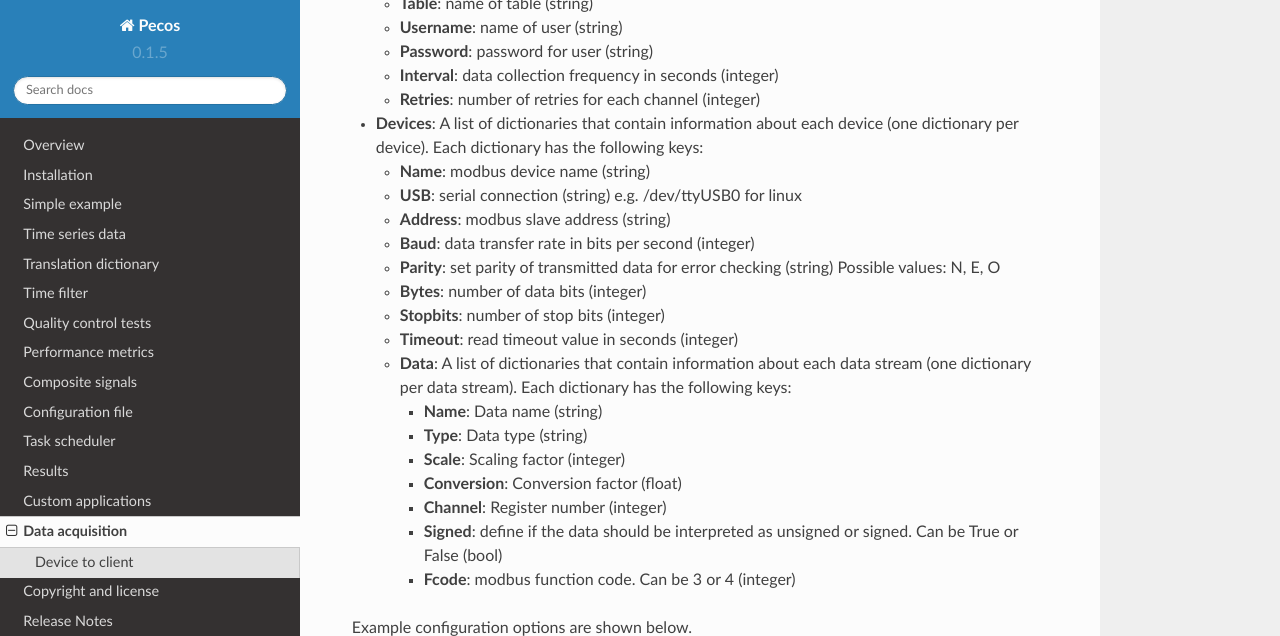
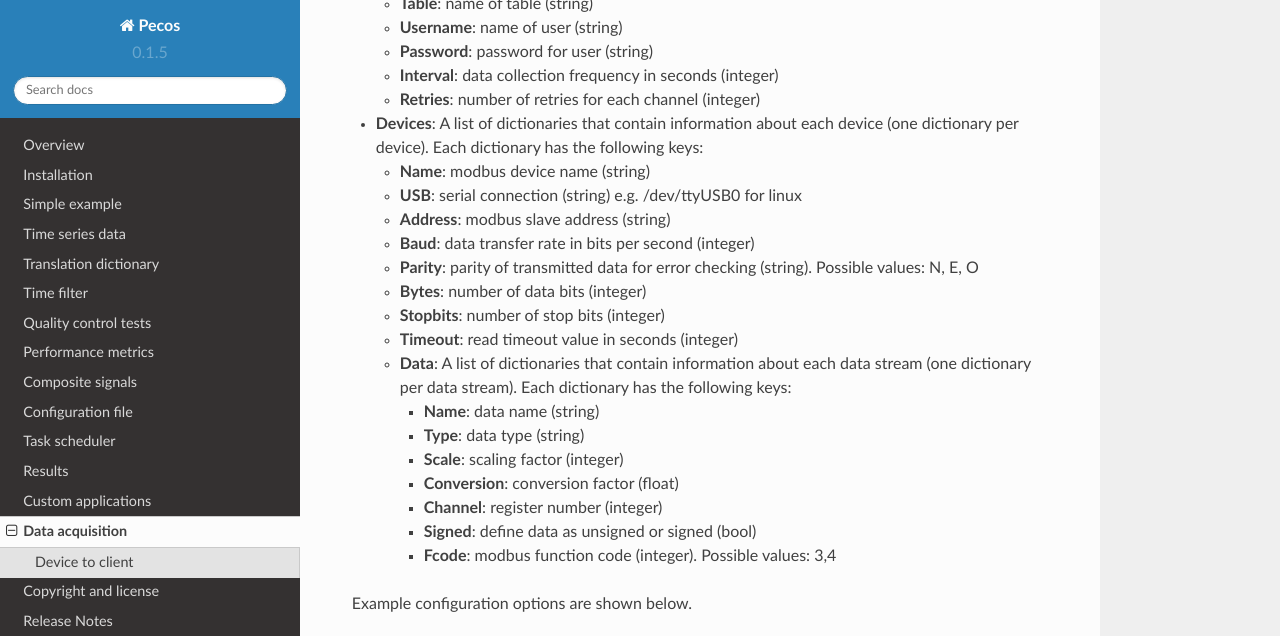
Before and after one commit to sjanzou/pecos, a Sphinx documentation site: the page built from documentation/daq.rst, in a window 1280 px wide and 900 px high, scrolled down 561 px, cut to the strip 0-636 px from the top of the window. Built offline with Sphinx 7.4.7 and the Read the Docs theme 2.0.0, drawn with Linux system fonts in a browser that asks for light colours.

Commit message:
Updates to data aquisition methods/documentation.

```diff
--- a/documentation/devicetoclient.rst
+++ b/documentation/daq.rst
@@ -37,20 +37,20 @@ The configuration options are described below.
   * **USB**: serial connection (string) e.g. /dev/ttyUSB0 for linux
   * **Address**: modbus slave address (string)
   * **Baud**: data transfer rate in bits per second (integer)
-  * **Parity**: set parity of transmitted data for error checking (string) Possible values: N, E, O
+  * **Parity**: parity of transmitted data for error checking (string). Possible values: N, E, O
   * **Bytes**: number of data bits (integer)
   * **Stopbits**: number of stop bits (integer)
   * **Timeout**: read timeout value in seconds (integer)
   * **Data**: A list of dictionaries that contain information about each data stream (one dictionary per data stream).
     Each dictionary has the following keys:
 
-    * **Name**: Data name (string)
-    * **Type**: Data type (string)
-    * **Scale**: Scaling factor (integer)
-    * **Conversion**: Conversion factor (float)
-    * **Channel**: Register number (integer)
-    * **Signed**: define if the data should be interpreted as unsigned or signed.  Can be True or False (bool)
-    * **Fcode**: modbus function code.  Can be 3 or 4 (integer)
+    * **Name**: data name (string)
+    * **Type**: data type (string)
+    * **Scale**: scaling factor (integer)
+    * **Conversion**: conversion factor (float)
+    * **Channel**: register number (integer)
+    * **Signed**: define data as unsigned or signed (bool)
+    * **Fcode**: modbus function code (integer). Possible values: 3,4
 
 Example configuration options are shown below.
 
--- a/documentation/index.rst
+++ b/documentation/index.rst
@@ -41,7 +41,7 @@ Contents
    scheduler
    results
    applications
-   devicetoclient
+   daq
    license
    whatsnew
    developers
--- a/documentation/index_latex.rst
+++ b/documentation/index_latex.rst
@@ -18,6 +18,7 @@ Performance Monitoring using Pecos
    scheduler
    results
    applications
+   daq
    license
    reference
 
--- a/documentation/installation.rst
+++ b/documentation/installation.rst
@@ -43,10 +43,10 @@ Required Python package dependencies include:
 
 Optional Python packages dependencies include:
 
-* sqlalchemy: used to insert collected data into a MySQL database,
+* minimalmodbus: used to collect data from a modbus device,
+  https://minimalmodbus.readthedocs.io
+* sqlalchemy: used to insert data into a MySQL database,
   https://www.sqlalchemy.org/
-* minimalmodbus: used to read modbus device sensors values,
-  https://minimalmodbus.readthedocs.io
 * pyyaml: used to store configuration options in human readable data format,
   http://pyyaml.org/
 * PVLIB [SHFH16]_: used to simulate the performance of photovoltaic energy systems,
--- a/documentation/overview.rst
+++ b/documentation/overview.rst
@@ -29,3 +29,5 @@ Some high-level features include:
   run each day to analyze data collected on the previous day).
 
 * HTML formatted reports can be sent via email or hosted on a website.
+
+* Data acquisition methods can be used to transfer data from sensors to an SQL database.
```
Also changed, not shown: 3 other files.
